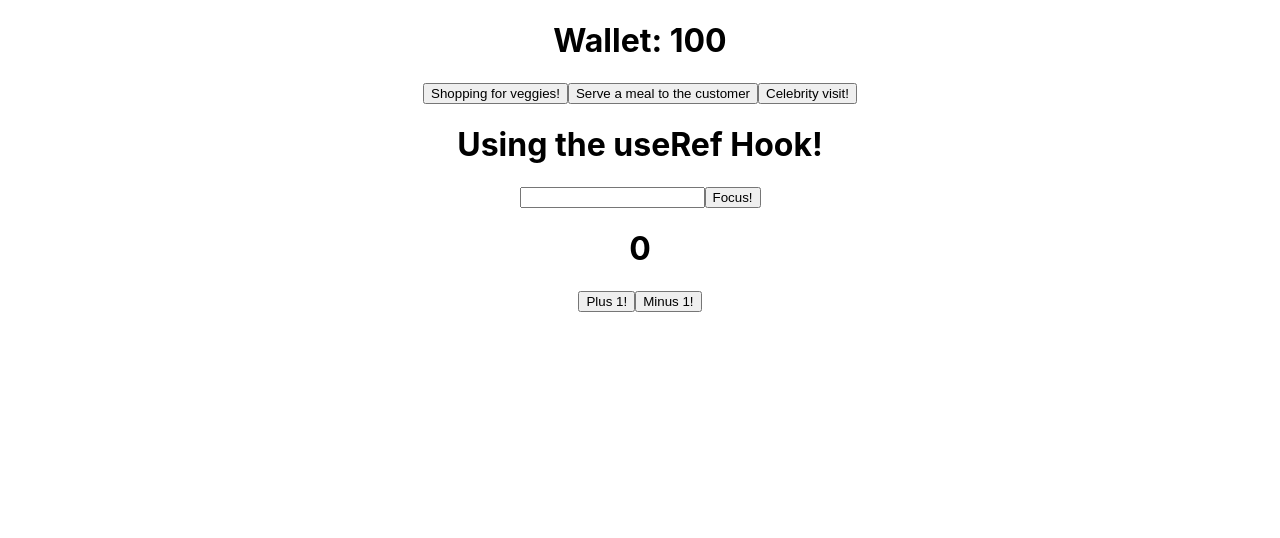
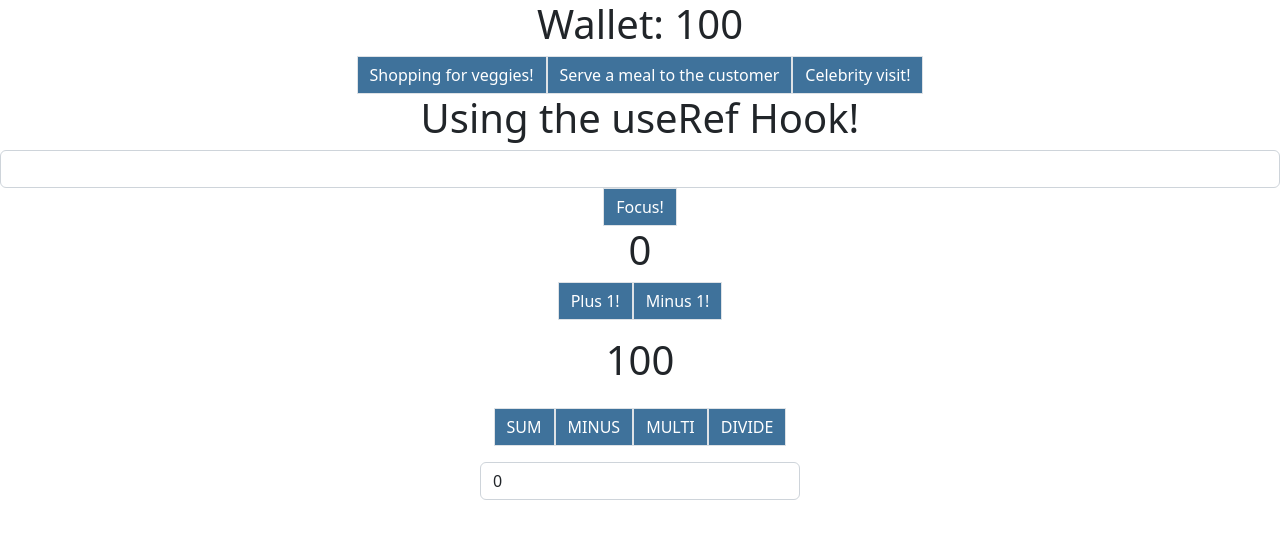
Before and after one commit to MauLight/react-usereducer, a React (Create React App) app: page / in a window 1280 px wide. Shown: the top 538 px of the page. Built offline with nearby package versions, Linux system fonts and the light colour scheme.

Commit message:
useReducer exercise two, finished

```diff
--- a/package.json
+++ b/package.json
@@ -6,6 +6,7 @@
     "@testing-library/jest-dom": "^5.16.5",
     "@testing-library/react": "^13.4.0",
     "@testing-library/user-event": "^13.5.0",
+    "bootstrap": "^5.2.3",
     "react": "^18.2.0",
     "react-dom": "^18.2.0",
     "react-scripts": "5.0.1",
--- a/src/App.js
+++ b/src/App.js
@@ -1,7 +1,9 @@
 import { useReducer } from 'react';
 import './App.css';
+import { Calculate } from './components/calculate';
 import { Custom } from './components/custom';
 import { Focus } from './components/useref';
+import useConsoleLog from './useConsoleLog';
 
 const reducer = (state, action)  => {
   if (action.type === 'buy ingredients') return {money: state.money - 10};
@@ -16,17 +18,20 @@ function App() {
   const initialState = {money: 100};
   const [state, dispatch] = useReducer(reducer, initialState);
 
+  useConsoleLog(state);
+
 
   return (
     <div className="App">
       <h1>Wallet: {state.money}</h1>
       <div>
-        <button onClick={() => dispatch({type: "buy ingredients"})}>Shopping for veggies!</button>
-        <button onClick={() => dispatch({type: "sell_a_meal"})}>Serve a meal to the customer</button>
-        <button onClick={() => dispatch({type: "celebrity_visit"})}>Celebrity visit!</button>
+        <button className='btn border rounded-0' onClick={() => dispatch({type: "buy ingredients"})}>Shopping for veggies!</button>
+        <button className='btn border rounded-0' onClick={() => dispatch({type: "sell_a_meal"})}>Serve a meal to the customer</button>
+        <button className='btn border rounded-0' onClick={() => dispatch({type: "celebrity_visit"})}>Celebrity visit!</button>
       </div>
       <Focus />
       <Custom />
+      <Calculate />
     </div>
   );
 }
--- /dev/null
+++ b/src/components/calculate.jsx
@@ -0,0 +1,40 @@
+import { useReducer, useState } from "react"
+
+export const Calculate = () => {
+
+    const [num, setNum] = useState(0);
+    const initialState = { number: 100 };
+
+    console.log(typeof (num))
+
+    const reducer = (state, action) => {
+        if (action.type === 'sum') return { number: state.number + num }
+        if (action.type === 'minus') return { number: state.number - num }
+        if (action.type === 'multi') return { number: state.number * num }
+        if (action.type === 'divide') return { number: state.number / num }
+        return state;
+    }
+
+    const [state, dispatch] = useReducer(reducer, initialState);
+
+    const handleChange = (e) => {
+        setNum(parseInt(e.target.value))
+    }
+
+    return (
+        <div className="row d-flex justify-content-center">
+            <div className="col-12 my-3">
+                <h1>{state.number}</h1>
+            </div>
+            <div className="col-12">
+                <button className="btn rounded-0 border" onClick={() => dispatch({ type: 'sum' })} >SUM</button>
+                <button className="btn rounded-0 border" onClick={() => dispatch({ type: 'minus' })} >MINUS</button>
+                <button className="btn rounded-0 border" onClick={() => dispatch({ type: 'multi' })} >MULTI</button>
+                <button className="btn rounded-0 border" onClick={() => dispatch({ type: 'divide' })} >DIVIDE</button>
+            </div>
+            <div className="col-12 d-flex justify-content-center my-3">
+                <input type="number" className="form-control w-25" value={num} onChange={handleChange} />
+            </div>
+        </div>
+    )
+}
--- a/src/index.css
+++ b/src/index.css
@@ -11,3 +11,20 @@ code {
   font-family: source-code-pro, Menlo, Monaco, Consolas, 'Courier New',
     monospace;
 }
+
+.btn {
+  background-color: #3F729B !important;
+  color: white !important;
+
+  transition: all 0.5s ease !important;
+}
+
+.btn:hover {
+  background-color: white !important;
+  color: #3F729B !important;
+}
+
+.btn:active {
+  background-color: #3F729B !important;
+  color: white !important;
+}
--- a/src/index.js
+++ b/src/index.js
@@ -3,6 +3,8 @@ import ReactDOM from 'react-dom/client';
 import './index.css';
 import App from './App';
 import reportWebVitals from './reportWebVitals';
+import 'bootstrap/dist/css/bootstrap.min.css';
+import 'bootstrap/dist/js/bootstrap.bundle.min';
 
 const root = ReactDOM.createRoot(document.getElementById('root'));
 root.render(
--- /dev/null
+++ b/src/useConsoleLog.js
@@ -0,0 +1,10 @@
+import { useEffect } from "react";
+
+
+const useConsoleLog = (varName) => {
+    useEffect(() => {
+        console.log(varName);
+    }, [varName]);
+};
+
+export default useConsoleLog;
```
Also changed, not shown: 1 other file (tests, documents, lock files or other folders).
